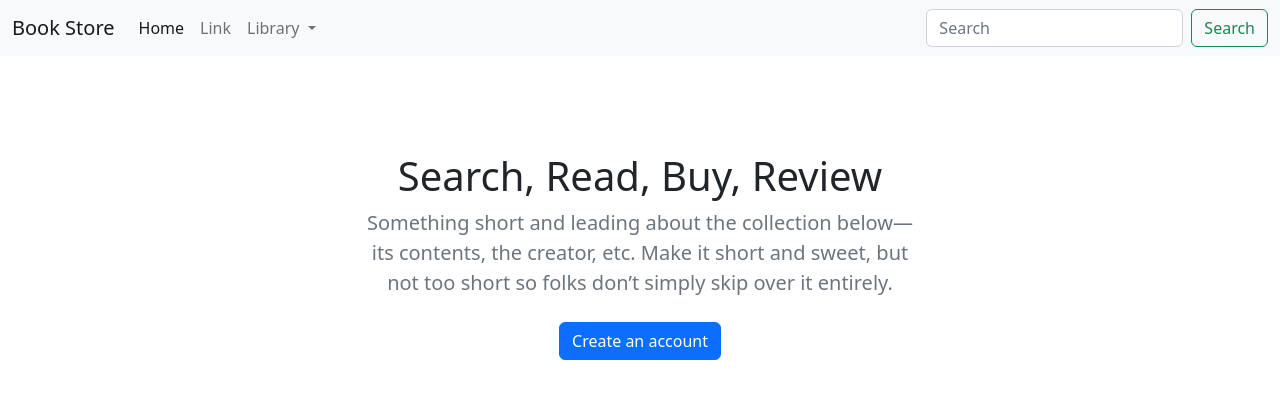
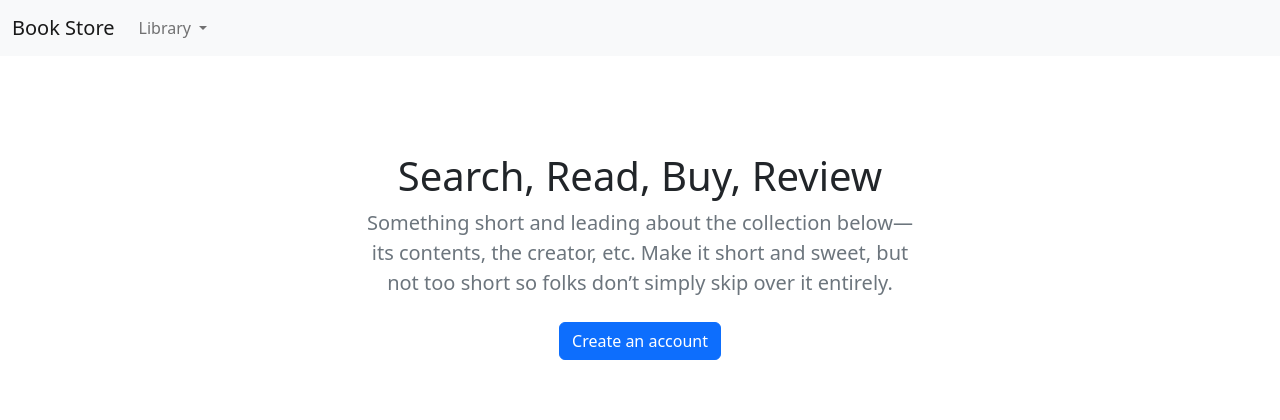
Before and after one commit to Faisal135711/django-book-store, a Django app: page / in a window 1280 px wide. Shown: the top 420 px of the page. Run offline with Django 4.2, Linux system fonts and the light colour scheme; data that the repository does not hold is empty.

Commit message:
remove unnecessary links from navbar

```diff
--- a/templates/store/base.html
+++ b/templates/store/base.html
@@ -35,12 +35,6 @@
         </button>
         <div class="collapse navbar-collapse" id="navbarSupportedContent">
           <ul class="navbar-nav me-auto mb-2 mb-lg-0">
-            <li class="nav-item">
-              <a class="nav-link active" aria-current="page" href="#">Home</a>
-            </li>
-            <li class="nav-item">
-              <a class="nav-link" href="#">Link</a>
-            </li>
             <li class="nav-item dropdown">
               <a
                 class="nav-link dropdown-toggle"
@@ -66,17 +60,6 @@
               </ul>
             </li>
           </ul>
-          <form class="d-flex" role="search">
-            <input
-              class="form-control me-2"
-              type="search"
-              placeholder="Search"
-              aria-label="Search"
-            />
-            <button class="btn btn-outline-success" type="submit">
-              Search
-            </button>
-          </form>
         </div>
       </div>
     </nav>
```
